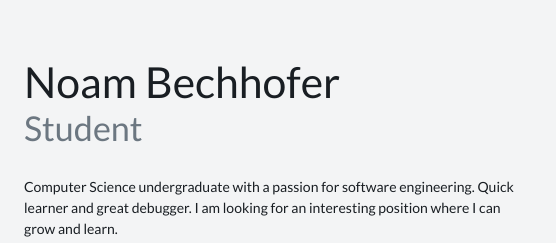
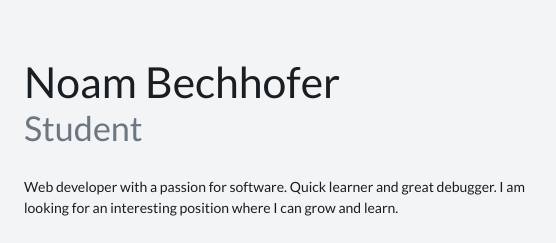
Before and after one commit to NoamBechhofer/NoamBechhofer.github.io, a plain HTML site: page index.html in a window 1280 px wide. Shown: the top 243 px of the page, 462-1018 px from the left. Drawn offline with Linux system fonts and the light colour scheme.

Commit message:
fix: update description to reflect current role

```diff
--- a/index.html
+++ b/index.html
@@ -6,7 +6,7 @@
     <title>Noam Bechhofer</title>
     <meta
       name="description"
-      content="Computer Science undergraduate with a passion for software engineering. Quick learner and great debugger. I am looking for an interesting position where I can grow and learn."
+      content="Web developer with a passion for software. Quick learner and great debugger. I am looking for an interesting position where I can grow and learn."
     />
 
     <meta name="viewport" content="width=device-width, initial-scale=1" />
@@ -63,10 +63,10 @@
         display: grid;
         font: 1em/1.5 Lato, sans-serif;
         gap: 2em;
-        grid-template-columns: [full-start] 1fr [main-start side-start] minmax(
-            min-content,
-            12em
-          ) [side-end content-start] minmax(min-content, 36em) [main-end content-end] 1fr [full-end];
+        grid-template-columns:
+          [full-start] 1fr [main-start side-start] minmax(min-content, 12em)
+          [side-end content-start] minmax(min-content, 36em)
+          [main-end content-end] 1fr [full-end];
         grid-template-rows: auto [content] 0;
         margin-bottom: 4em;
       }
@@ -267,9 +267,9 @@
       </div>
       <article>
         <p>
-          Computer Science undergraduate with a passion for software
-          engineering. Quick learner and great debugger. I am looking for an
-          interesting position where I can grow and learn.
+          Web developer with a passion for software. Quick learner and great
+          debugger. I am looking for an interesting position where I can grow
+          and learn.
         </p>
       </article>
       <ul class="icon-list">
```
